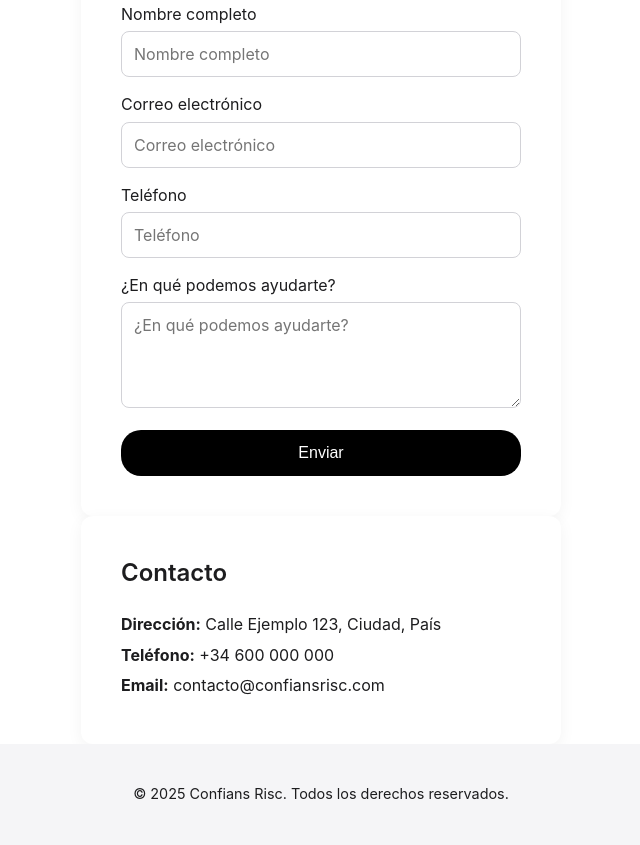
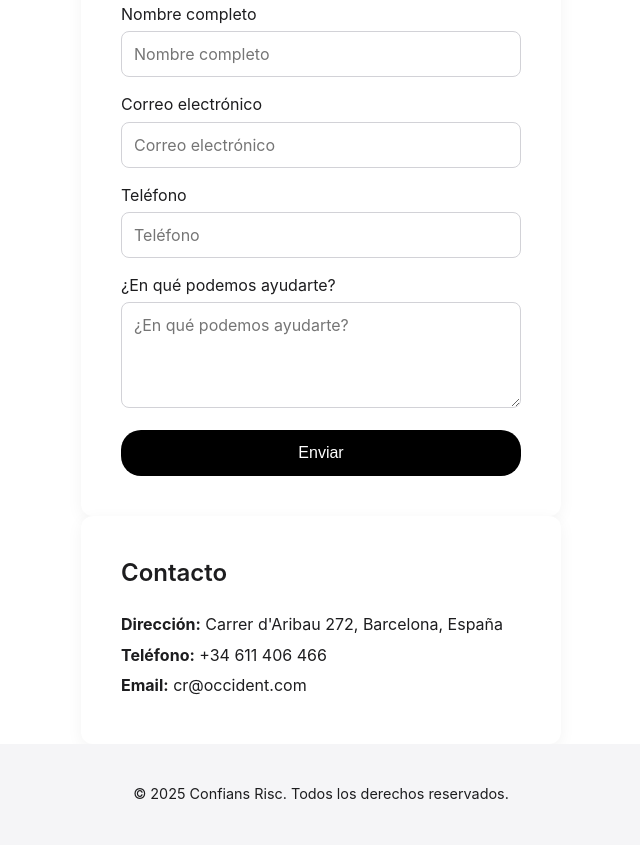
Before and after one commit to marcnovellas/confiansrisc-web, a plain HTML site: page index.html in a window 1280 px wide. Shown: the part 1104-1949 px from the top of the page, without its empty margins (319-959 px from the left). Drawn offline with Linux system fonts and the light colour scheme.

Commit message:
Update index.html

```diff
--- a/index.html
+++ b/index.html
@@ -53,9 +53,9 @@
 
     <section id="contacto" class="contact">
       <h2>Contacto</h2>
-      <p><strong>Dirección:</strong> Calle Ejemplo 123, Ciudad, País</p>
-      <p><strong>Teléfono:</strong> +34 600 000 000</p>
-      <p><strong>Email:</strong> contacto@confiansrisc.com</p>
+      <p><strong>Dirección:</strong> Carrer d'Aribau 272, Barcelona, España</p>
+      <p><strong>Teléfono:</strong> +34 611 406 466</p>
+      <p><strong>Email:</strong> cr@occident.com</p>
     </section>
   </main>
 
```
